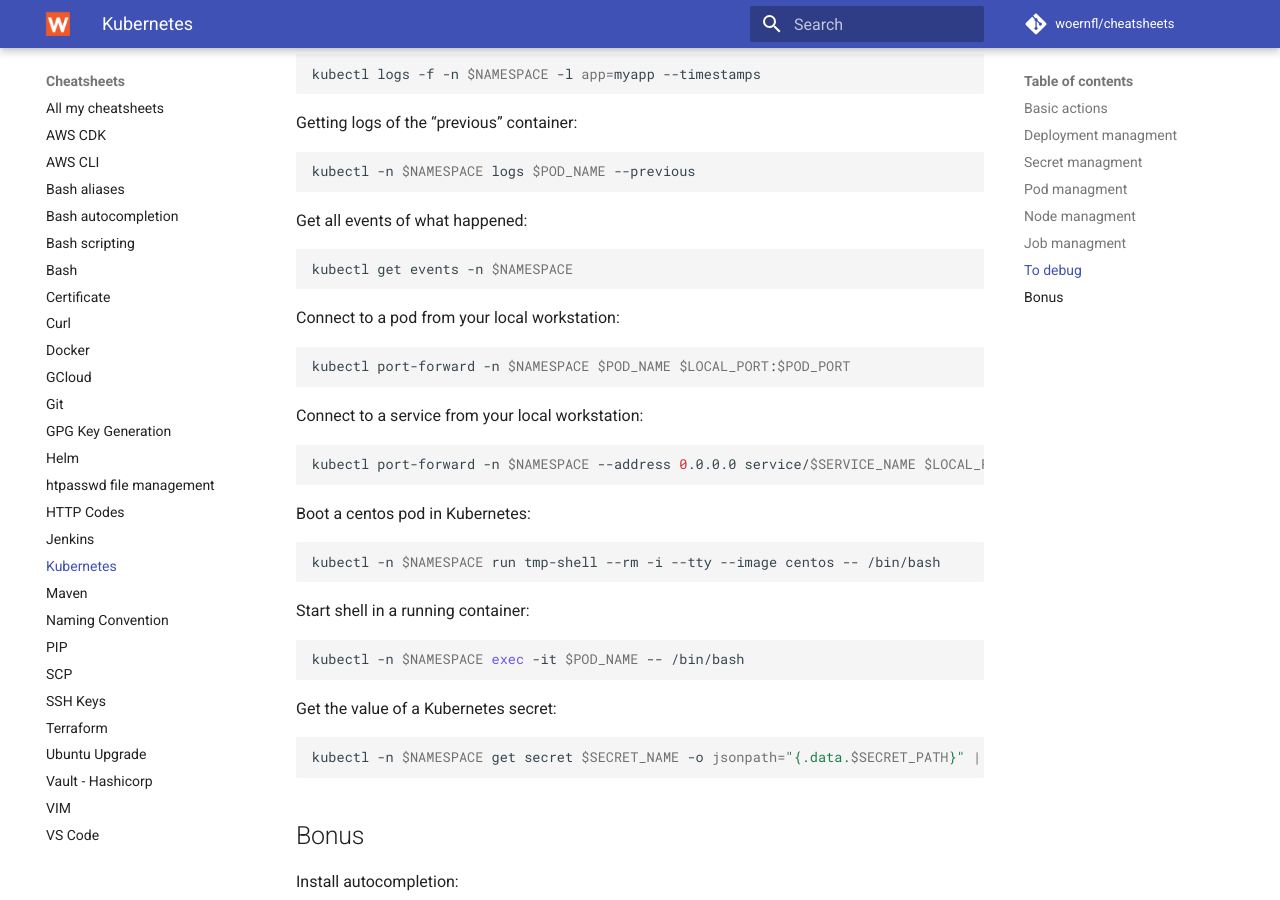
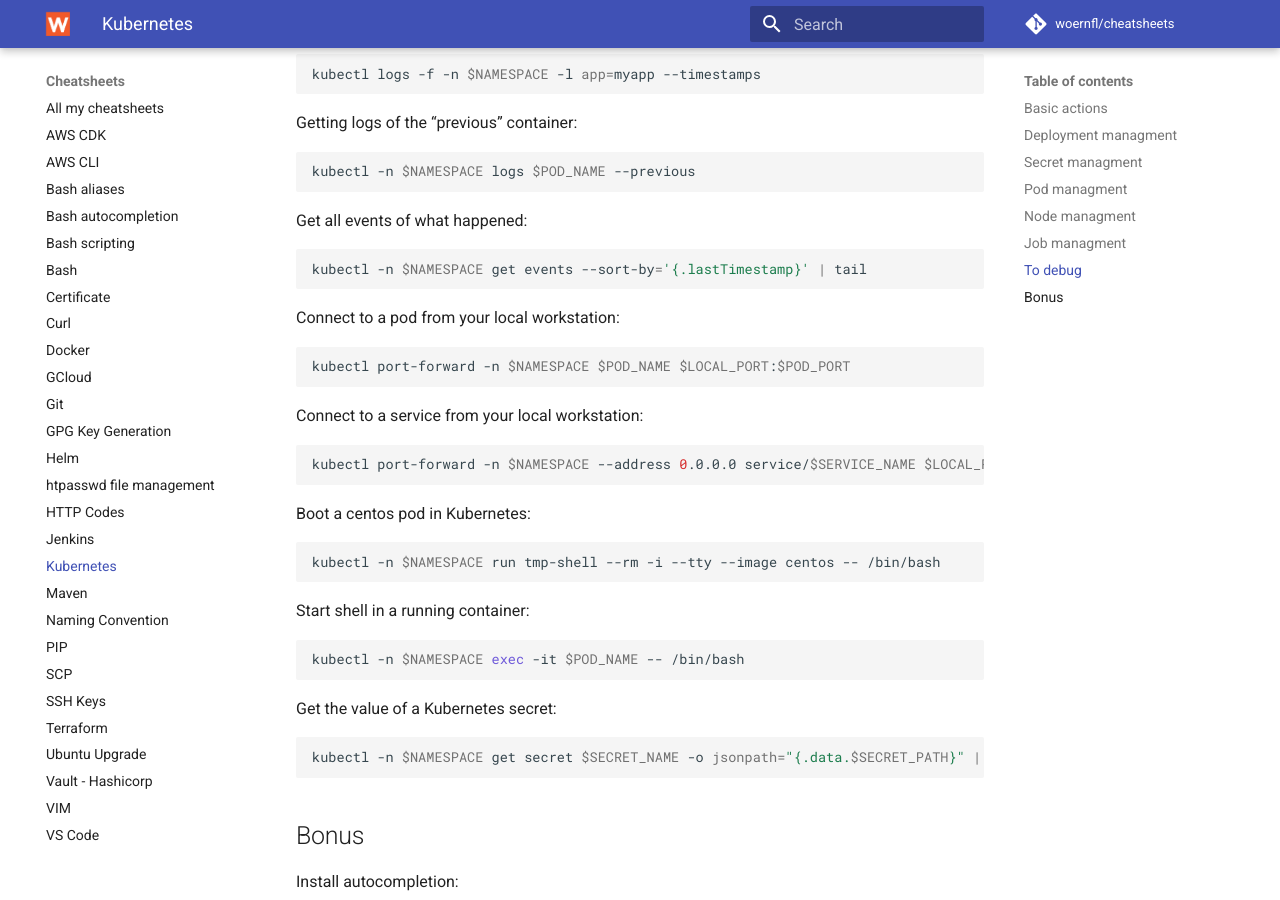
Before and after one commit to woernfl/cheatsheets, an MkDocs documentation site: the page built from docs/kubernetes.md, in a window 1280 px wide and 900 px high, scrolled down 2579 px. Built offline with MkDocs 1.6.1 and Material for MkDocs 9.7.7, drawn with Linux system fonts in a browser that asks for light colours; comment, search, counter and statistics services are not loaded.

Commit message:
Update kubernetes.md

````diff
--- a/docs/kubernetes.md
+++ b/docs/kubernetes.md
@@ -147,7 +147,7 @@
 Get all events of what happened:
 
 ```bash
-kubectl get events -n $NAMESPACE
+kubectl -n $NAMESPACE get events --sort-by='{.lastTimestamp}' | tail
 ```
 
 Connect to a pod from your local workstation:
````
